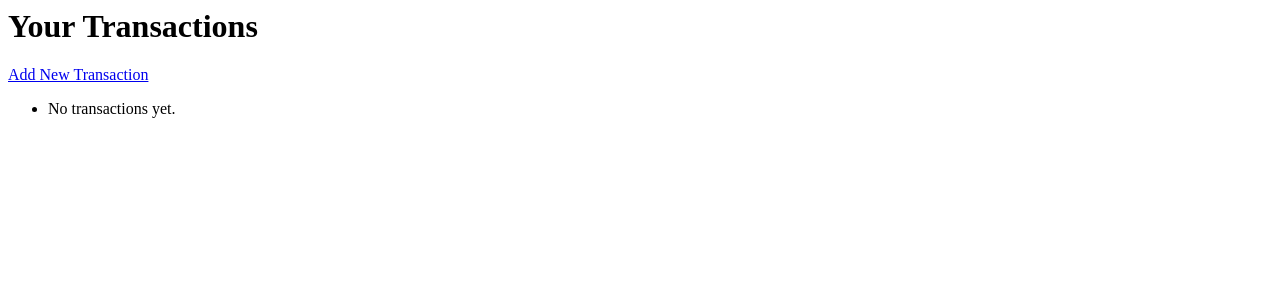
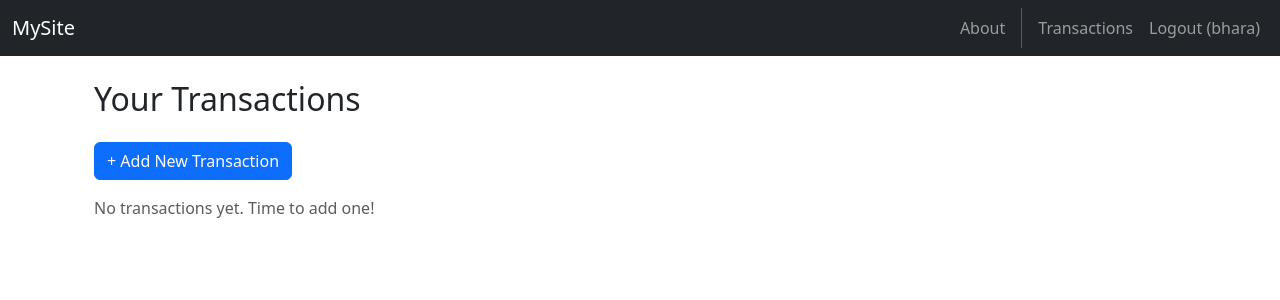
Before and after one commit to imermigkas3/MoneyParce, a Django app: page /transactions/ in a window 1280 px wide. Shown: the top 300 px of the page. Run offline with Django 5.2, Linux system fonts and the light colour scheme; a user stored in the database is signed in; data comes from the database, SQL or seed files in the repository; both versions use the stored data as it was after the commit.

Commit message:
changes the nav-bar, and uses base html/bootstrap to clean up the transaction list page on the front end

```diff
--- a/templates/base.html
+++ b/templates/base.html
@@ -19,12 +19,11 @@
         <div class="navbar-nav ms-auto navbar-ml">
           <a class="nav-link" href="{% url 'home.about' %}">About</a>
 
-          {% comment %} Temporarily hardcoded link if 'movies.index' view doesn't exist yet {% endcomment %}
-          <a class="nav-link" href="#">Movies</a>
 
           <div class="vr bg-white mx-2 d-none d-lg-block"></div>
 
           {% if user.is_authenticated %}
+            <a class="nav-link" href="{% url 'transaction_list' %}">Transactions</a>
             <a class="nav-link" href="{% url 'accounts.logout' %}">
               Logout ({{ user.username }})
             </a>
--- a/transactions/templates/transactions/transaction_list.html
+++ b/transactions/templates/transactions/transaction_list.html
@@ -1,13 +1,29 @@
-<h1>Your Transactions</h1>
+{% extends 'base.html' %}
+{% block content %}
 
-<a href="{% url 'add_transaction' %}">Add New Transaction</a>
+<div class="container mt-4">
+  <h2 class="mb-4">Your Transactions</h2>
 
-<ul>
-  {% for transaction in transactions %}
-    <li>{{ transaction.date }} - {{ transaction.description }} - ${{ transaction.amount }} ({{ transaction.category }})</li>
-    <a href="{% url 'edit_transaction' transaction.pk %}">Edit</a>
-    <a href="{% url 'delete_transaction' transaction.pk %}">Delete</a>
-  {% empty %}
-    <li>No transactions yet.</li>
-  {% endfor %}
-</ul>
+  <a href="{% url 'add_transaction' %}" class="btn btn-primary mb-3">+ Add New Transaction</a>
+
+  {% if transactions %}
+    <ul class="list-group">
+      {% for transaction in transactions %}
+        <li class="list-group-item d-flex justify-content-between align-items-center">
+          <div>
+            <strong>{{ transaction.date }}</strong> – {{ transaction.description }} – ${{ transaction.amount }}
+            <span class="badge bg-secondary">{{ transaction.get_category_display }}</span>
+          </div>
+          <div>
+            <a href="{% url 'edit_transaction' transaction.pk %}" class="btn btn-sm btn-outline-warning me-2">Edit</a>
+            <a href="{% url 'delete_transaction' transaction.pk %}" class="btn btn-sm btn-outline-danger">Delete</a>
+          </div>
+        </li>
+      {% endfor %}
+    </ul>
+  {% else %}
+    <p class="text-muted">No transactions yet. Time to add one!</p>
+  {% endif %}
+</div>
+
+{% endblock %}
```
Also changed, not shown: db.sqlite3.
